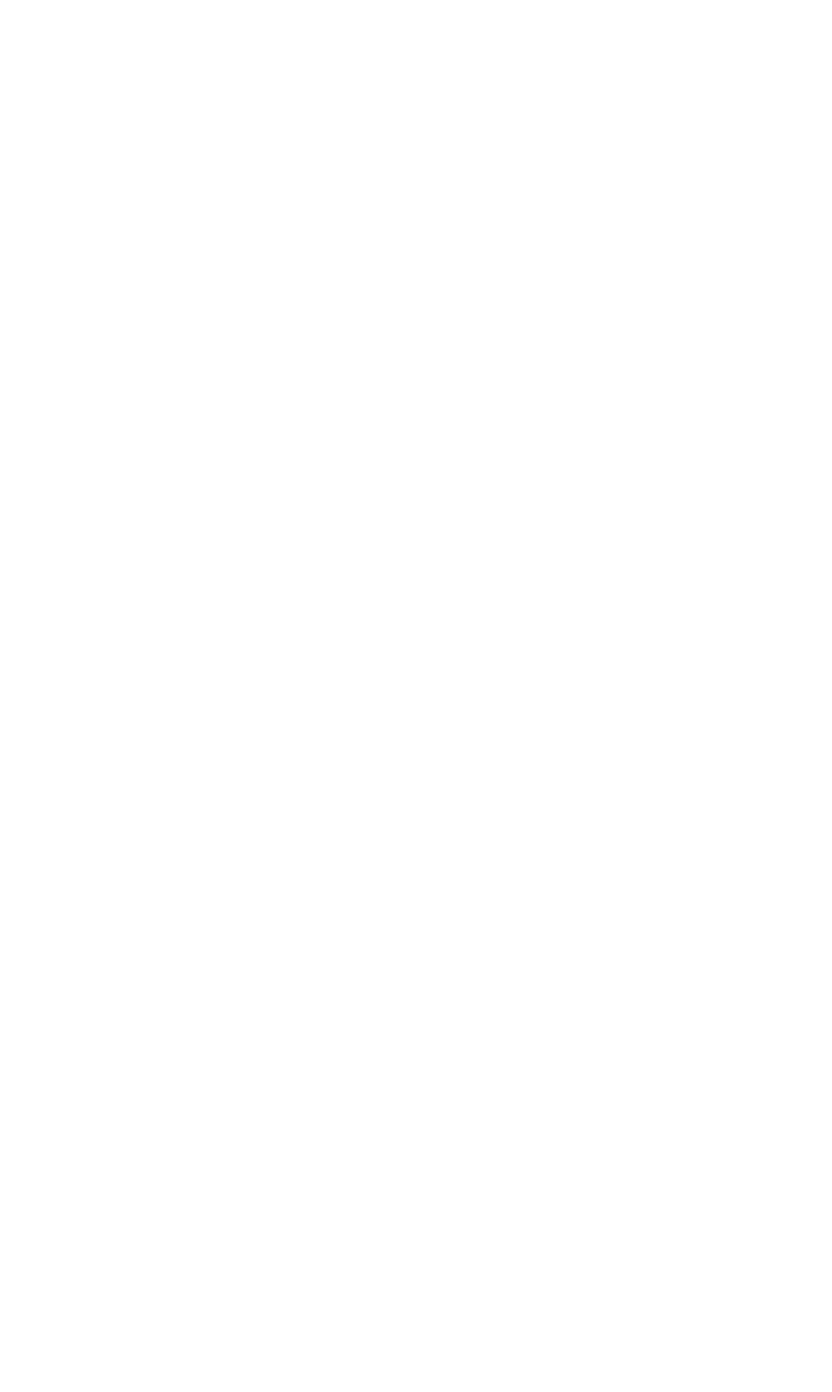
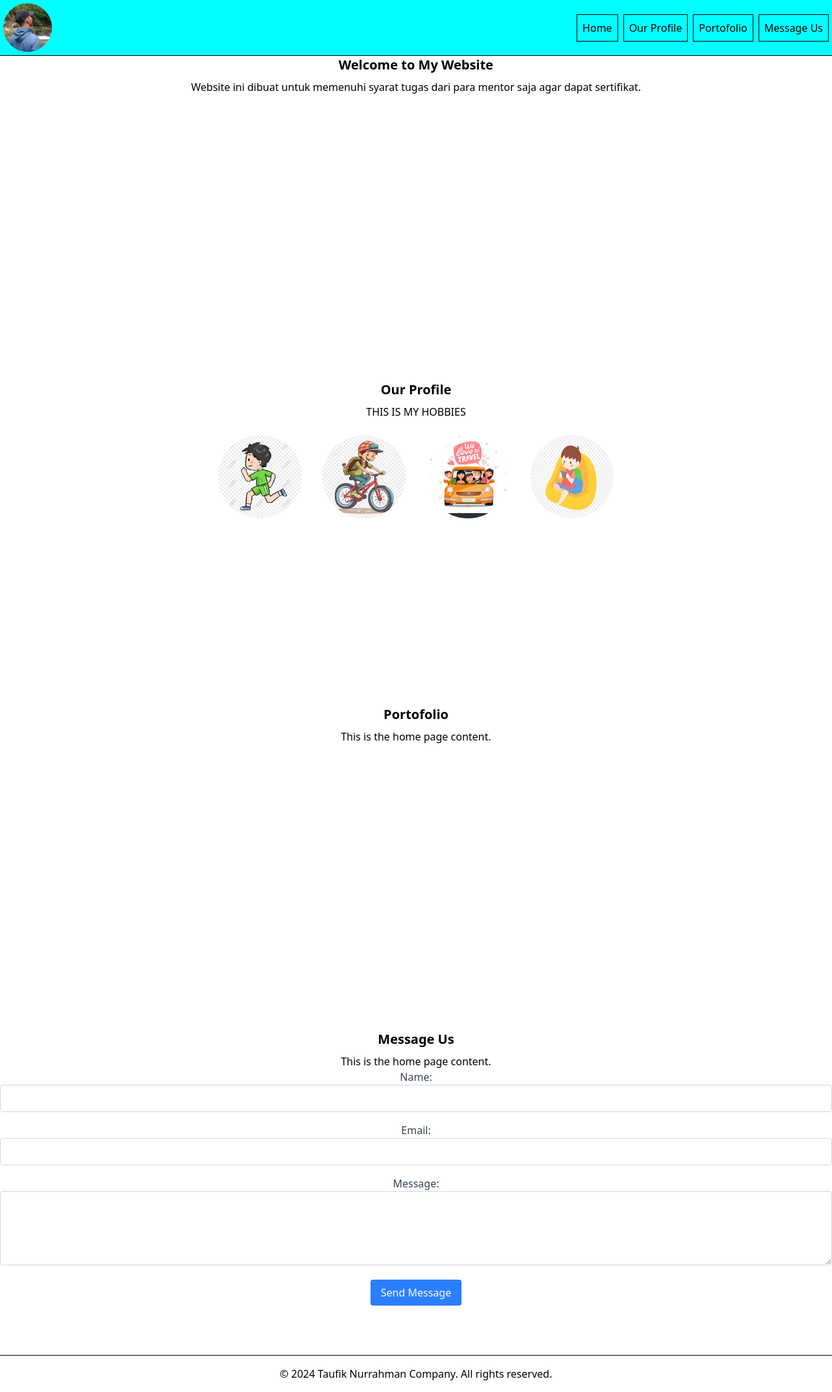
Before and after one commit to taufiknurrahman76/CodingCamp-3nov2025-TaufikNurrahman, a plain HTML site: page index.html in a window 1280 px wide. Shown: the whole page at 65% size. Before the commit the page ends 800 px from the top, so only its background shows below. Drawn offline with nearby package versions, Linux system fonts and the light colour scheme.

Commit message:
Add files via upload

```diff
--- a/CSS/style.css
+++ b/CSS/style.css
@@ -0,0 +1,17 @@
+.main-header{
+    display: flex;
+    justify-content: space-between;
+    align-items: center;
+    background-color: aqua;
+    padding: 5px 5px;
+}
+
+.logo {
+    height: 75px;
+    width: 75px;
+    background-size: cover;
+}
+
+.image {
+    border-radius: 50%;
+}
--- a/JS/script.js
+++ b/JS/script.js
@@ -0,0 +1,9 @@
+// welcomeMessage();
+
+function welcomeMessage() {
+    let name = prompt("Please enter your name:");
+
+    if (name != null){
+    document.getElementById("welcome-speech").innerText = 'Hello, ' + name + '! Welcome to MY PROFILE.';
+    }
+}
--- a/index.html
+++ b/index.html
@@ -1,25 +1,100 @@
 <!DOCTYPE html>
 <html lang="en">
+
 <head>
     <meta charset="UTF-8">
     <meta name="viewport" content="width=device-width, initial-scale=1.0">
     <title>Document</title>
+    <link rel="stylesheet" href="CSS/style.css">
+    <script src="https://cdn.jsdelivr.net/npm/@tailwindcss/browser@4"></script>
 
-    <link rel="stylesheet" href="CSS/style.css">
 </head>
+
 <body>
 
-<!-- HEADER -->
- <header></header>
+    <!-- HEADER -->
+    <header class="main-header">
+        <!-- logo -->
+        <div class="logo">
+            <img class="image" src="image/gambar.jpg" alt="LOGO ME" />
+        </div>
+
+        <!-- navigation Menu -->
+        <nav class="flex gap-2">
+            <a class="border p-2" href="#home-page">Home</a>
+            <a class="border p-2" href="#our-profile-page">Our Profile</a>
+            <a class="border p-2" href="#portofolio-page">Portofolio</a>
+            <a class="border p-2" href="#message-us-page">Message Us</a>
+        </nav>
+    </header>
+
+    <hr />
+
+    <!-- MAIN -->
+    <main>
+        <!-- home page -->
+        <section id="home-page" class="min-h-[500px] text-center">
+            <h2 class="text-xl font-bold" id="welcome-speech">Welcome to My Website</h2>
+            <p class="mt-2 font-medium" >Website ini dibuat untuk memenuhi syarat tugas dari para mentor saja agar dapat sertifikat.</p>
+        </section>
+
+        <!-- Our profile page -->
+        <section id="our-profile-page" class="min-h-[500px] text-center">
+            <h2 class="text-xl font-bold">Our Profile </h2>
+            <p class="mt-2 font-medium"> THIS IS MY HOBBIES</p>
+            <div class="flex justify-center p-2">
+                <img src="image/run.png" alt="gambar run" class="mx-4 mt-4 w-32 h-32 rounded-full">
+                <img src="image/sepeda.jpeg" alt="gambar swim" class="mx-4 mt-4 w-32 h-32 rounded-full ">
+                <img src="image/travel.jpeg" alt="gambar bike" class="mx-4 mt-4 w-32 h-32 rounded-full">
+                <img src="image/game.jpeg" alt="gambar travel" class="mx-4 mt-4 w-32 h-32 rounded-full">
+            </div>
+        </section>
+
+        <!-- portofolio -->
+        <section id="portofolio-page" class="min-h-[500px] text-center">
+            <h2 class="text-xl font-bold">Portofolio</h2>
+            <p class="mt-2 font-medium">This is the home page content.</p>
+        </section>
+
+        <!-- Message us page -->
+        <section id="message-us-page" class="min-h-[500px] text-center">
+            <header>
+                <h2 class="text-xl font-bold">Message Us </h2>
+                <p class="mt-2">This is the home page content.</p>
+            </header>
+
+            <form>
+                <div class="mb-4">
+                    <label for="name" class="block text-gray-700">Name:</label>
+                    <input type="text" id="name" name="name" class="w-full p-2 border border-gray-300 rounded" required>
+                </div>
+                <div class="mb-4">
+                    <label for="email" class="block text-gray-700">Email:</label>
+                    <input type="email" id="email" name="email" class="w-full p-2 border border-gray-300 rounded"
+                        required>
+                </div>
+                <div class="mb-4">
+                    <label for="message" class="block text-gray-700">Message:</label>
+                    <textarea id="message" name="message" rows="4" class="w-full p-2 border border-gray-300 rounded"
+                        required></textarea>
+                </div>
+                <button type="submit" class="bg-blue-500 text-white px-4 py-2 rounded" onclick="welcomeMessage">Send
+                    Message</button>
+            </form>
+
+        </section>
+    </main>
 
 
- <!-- MAIN -->
-  <main></main>
+    <hr />
 
-  <!--  FOOTER -->
-    <footer></footer>
+    <!--  FOOTER -->
+    <footer>
+        <p class="text-center p-4">© 2024 Taufik Nurrahman Company. All rights reserved.</p>
+    </footer>
 
 
     <script src="JS/script.js"></script>
 </body>
+
 </html>
```
Also changed, not shown: image/gambar.jpg (added), image/game.jpeg (added), image/run.png (added), image/sepeda.jpeg (added), image/travel.jpeg (added).
